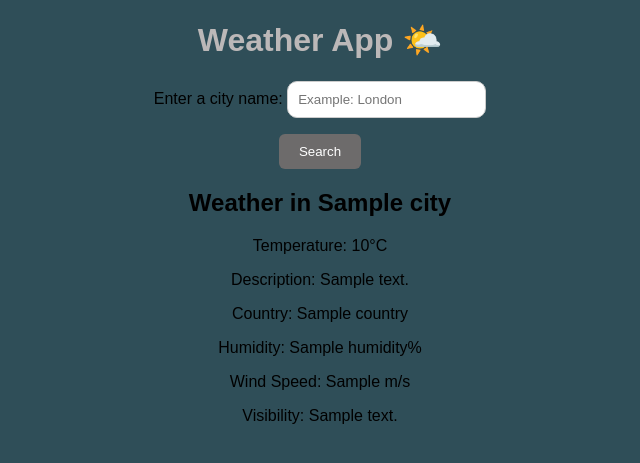
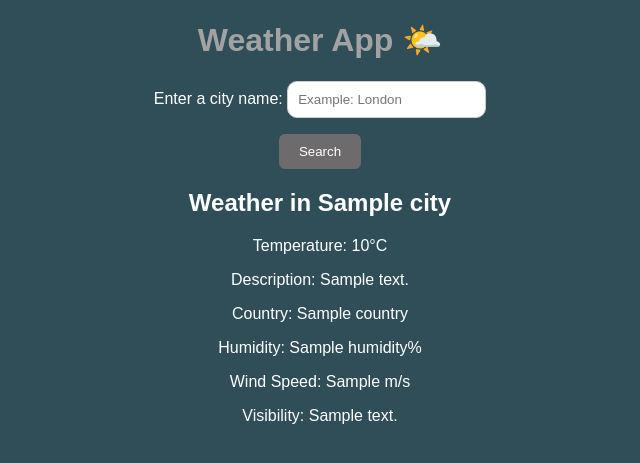
Before and after one commit to GaiusNale/Weather_App, a Django app: template weather_app/templates/weather_app/weather.html in a window 1280 px wide. Shown: the top 463 px of the page, without its empty margins (320-960 px from the left). Run offline with Django 3.2, Linux system fonts and the light colour scheme; the template is opened without the code that fills it: most values are stand-ins (such as "Sample title", 1, 10 or a date in 2020).

Commit message:
made some changes to the css and html files

```diff
--- a/weather_app/static/css/style.css
+++ b/weather_app/static/css/style.css
@@ -11,7 +11,7 @@ body {
 
 /* Heading styles */
 h1 {
-    color: #bcb8b8;
+    color: #a2a2a2;
   }
 
 /* Form styles */
@@ -35,7 +35,7 @@ form button[type="submit"] {
   }
 
 form button[type="submit"]:hover {
-    background-color: lightblue;
+    background-color: rgb(74, 75, 75);
   }
 
 form p {
@@ -49,18 +49,18 @@ form p:first-child {
 /* Weather container styles */
 .weather-container {
     margin-top: 50px;
-    background-color: #111;
+    background-color: #e8e8e8;
     padding: 20px;
     border-radius: 10px;
   }
 
 .weather-container h2 {
-    color: #e6e4e4;
+    color: #bcb8b8;
   }
 
 .weather-container p {
     margin-top: 10px;
-    color: #bcb8b8;
+    color: #666;
   }
 
 .weather-container p:first-child {
--- a/weather_app/templates/weather_app/weather.html
+++ b/weather_app/templates/weather_app/weather.html
@@ -1,6 +1,6 @@
 <!DOCTYPE html>
 {% load static %}
-<html lang= "en">
+<html lang= "en" style="color: white;">
 <head>
     <title>Weather App 🌤️</title>
     <link rel= 'stylesheet' href= '{% static "css/style.css" %}'>
@@ -14,19 +14,19 @@
     <h1>Weather App 🌤️</h1>
     <form method="post">
         {% csrf_token %}
-        <p>Enter a city name: <input type="text" id="city" name="city" placeholder="Example: London" oninput="this.value = capitalizeFirstLetter(this.value)"></p>
-        <button type="submit">Search</button>
+        <p style="color: white;">Enter a city name: <input type="text" id="city" name="city" placeholder="Example: London" oninput="this.value = capitalizeFirstLetter(this.value)"></p>
+        <button type="submit" style="color: white;">Search</button>
     </form>
     {% if temperature %}
-    <h2>Weather in {{ city|capfirst }}</h2>
-    <p>Temperature: {{ temperature }}°C</p>
-    <p>Description: {{ description|capfirst }}</p>
-    <p>Country: {{ country|capfirst }}</p>
-    <p>Humidity: {{ humidity }}%</p>
-    <p>Wind Speed: {{ wind_speed }} m/s</p>
-    <p>Visibility: {{ visibility }}</p>
+    <h2 style="color: white;">Weather in {{ city|capfirst }}</h2>
+    <p style="color: white;">Temperature: {{ temperature }}°C</p>
+    <p style="color: white;">Description: {{ description|capfirst }}</p>
+    <p style="color: white;">Country: {{ country|capfirst }}</p>
+    <p style="color: white;">Humidity: {{ humidity }}%</p>
+    <p style="color: white;">Wind Speed: {{ wind_speed }} m/s</p>
+    <p style="color: white;">Visibility: {{ visibility }}</p>
     {% elif error_message %}
-    <p>{{ error_message|capfirst }}</p>
+    <p style="color: white;">{{ error_message|capfirst }}</p>
     {% endif %}
 </body>
 </html>
```
